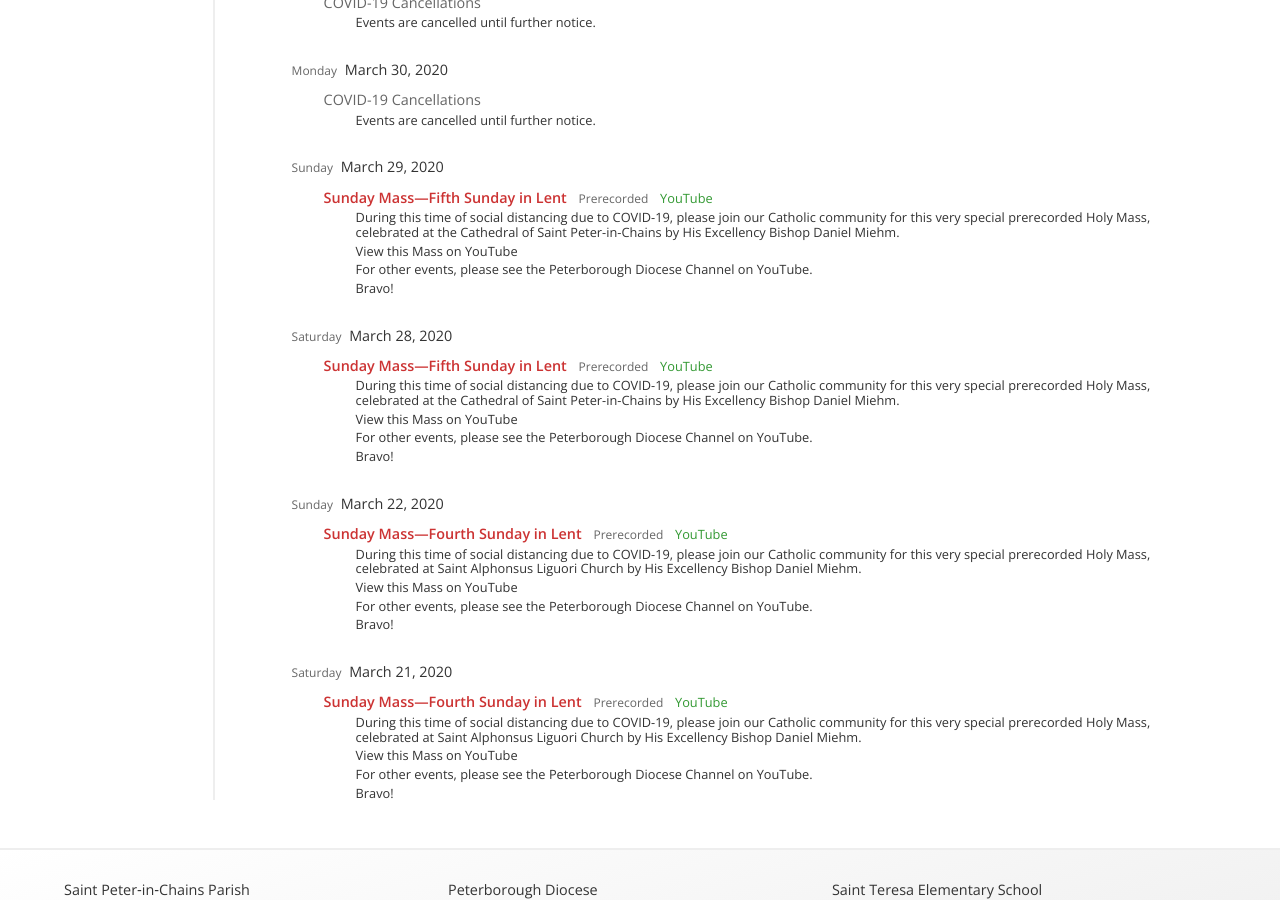
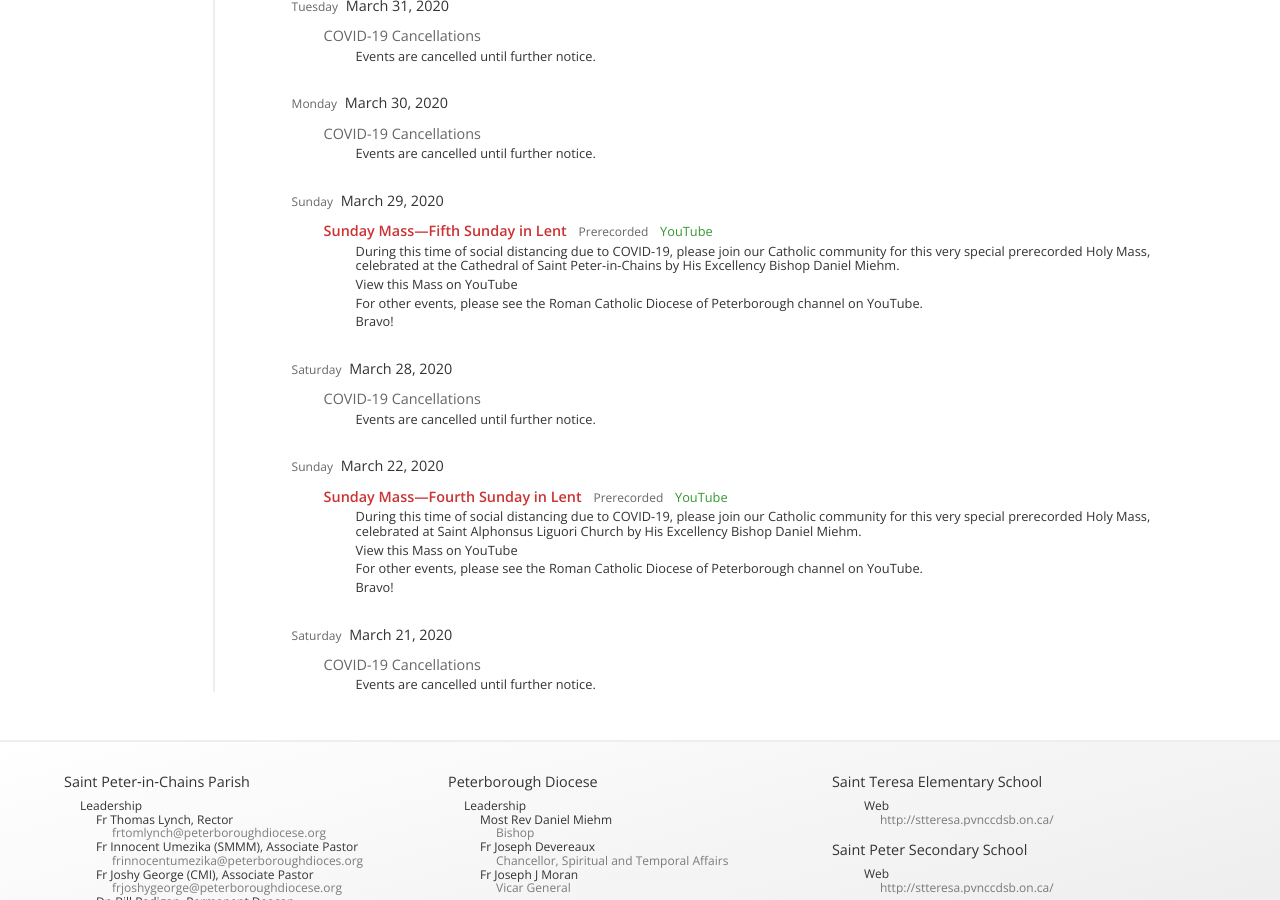
Before and after one commit to stpeterinchains/stpeterinchains.github.io, a Jekyll site: the page built from schedule.html, in a window 1280 px wide and 900 px high, scrolled down 3461 px. Built offline with Jekyll 4.4.1, drawn with Linux system fonts in a browser that asks for light colours; nearby versions of some CDN libraries; some of the changed text lies outside the part shown.

Commit message:
Updated schedule data, removed one social link

```diff
--- a/_data/index.yml
+++ b/_data/index.yml
@@ -24,13 +24,9 @@
       link: https://www.facebook.com/CathedralSaintPeterInChains/
       logo: facebook-logo.png
     -
-      title: Diocese of Peterborough on YouTube
+      title: Roman Catholic Diocese of Peterborough on YouTube
       logo: youtube-logo.png
-      link: https://www.youtube.com/channel/UC_Cd0rFPwUxMtMRhS_UtCxg
-    -
-      title: Priests for Life Canada on YouTube
-      logo: youtube-logo.png
-      link: https://www.youtube.com/user/PriestsForLifeCanada/videos
+      link: https://www.youtube.com/channel/UC_Cd0rFPwUxMtMRhS_UtCxg/videos
     -
       title: Cathedral of Saint Peter-in-Chains on Google Maps
       logo: google-maps-logo.png
--- a/_data/schedule.yml
+++ b/_data/schedule.yml
@@ -312,6 +312,8 @@
 calendar:
   - date: 2020-03-21
     recurring: *saturday
+  - date: 2020-03-22
+    recurring: *sunday
     exclusions: [ covid19 ]
     specials:
       - &mass_20200322
@@ -324,23 +326,20 @@
           Saint&nbsp;Alphonsus Liguori&nbsp;Church
           by His&nbsp;Excellency Bishop&nbsp;Daniel&nbsp;Miehm.
 
-          [View this Mass on YouTube](https://youtu.be/nmt5O5bHfis)
+          [View this Mass on&nbsp;YouTube](https://youtu.be/nmt5O5bHfis)
 
           For other events, please see the
-          [Peterborough Diocese Channel](https://www.youtube.com/channel/UC_Cd0rFPwUxMtMRhS_UtCxg)
-          on YouTube.
+          [Roman&nbsp;Catholic Diocese&nbsp;of&nbsp;Peterborough](https://www.youtube.com/channel/UC_Cd0rFPwUxMtMRhS_UtCxg/videos)
+          channel on&nbsp;YouTube.
 
           Bravo!
         location: YouTube
         time: Prerecorded
         ordinal: "1200"
-  - date: 2020-03-22
-    recurring: *sunday
-    exclusions: [ covid19 ]
-    specials:
-      - *mass_20200322
   - date: 2020-03-28
     recurring: *saturday
+  - date: 2020-03-29
+    recurring: *sunday
     exclusions: [ covid19 ]
     specials:
       - &mass_20200329
@@ -353,21 +352,16 @@
           the Cathedral&nbsp;of Saint&nbsp;Peter-in-Chains
           by His&nbsp;Excellency Bishop&nbsp;Daniel&nbsp;Miehm.
 
-          [View this Mass on YouTube](https://youtu.be/yJpznJE4WdU)
+          [View this Mass on&nbsp;YouTube](https://youtu.be/yJpznJE4WdU)
 
           For other events, please see the
-          [Peterborough Diocese Channel](https://www.youtube.com/channel/UC_Cd0rFPwUxMtMRhS_UtCxg)
-          on YouTube.
+          [Roman&nbsp;Catholic Diocese&nbsp;of&nbsp;Peterborough](https://www.youtube.com/channel/UC_Cd0rFPwUxMtMRhS_UtCxg/videos)
+          channel on&nbsp;YouTube.
 
           Bravo!
         location: YouTube
         time: Prerecorded
         ordinal: "1200"
-  - date: 2020-03-29
-    recurring: *sunday
-    exclusions: [ covid19 ]
-    specials:
-      - *mass_20200329
   - date: 2020-03-30
     recurring: *monday
   - date: 2020-03-31
@@ -382,6 +376,22 @@
     recurring: *saturday
   - date: 2020-04-05
     recurring: *sunday
+    exclusions: [ covid19 ]
+    specials:
+      - &mass_20200405
+        color: "#c33"
+        title: Palm Sunday Mass
+        descriptive: |
+          Celebrated by Bishop&nbsp;Daniel&nbsp;Miehm at the Cathedral, this very special
+          *Mass for the Palm&nbsp;Sunday of the Lord&apos;s&nbsp;Passion*
+          will air on **Channel&nbsp;700** on Cogeco&nbsp;Cable.
+
+          The Mass will also be available on the
+          [Roman&nbsp;Catholic Diocese&nbsp;of&nbsp;Peterborough](https://www.youtube.com/channel/UC_Cd0rFPwUxMtMRhS_UtCxg/videos)
+          channel on&nbsp;YouTube.
+        location: Cogeco Cable, YouTube
+        time: 11:30 AM, 6:00 PM
+        ordinal: "1130"
   - date: 2020-04-06
     recurring: *monday
   - date: 2020-04-07
```
